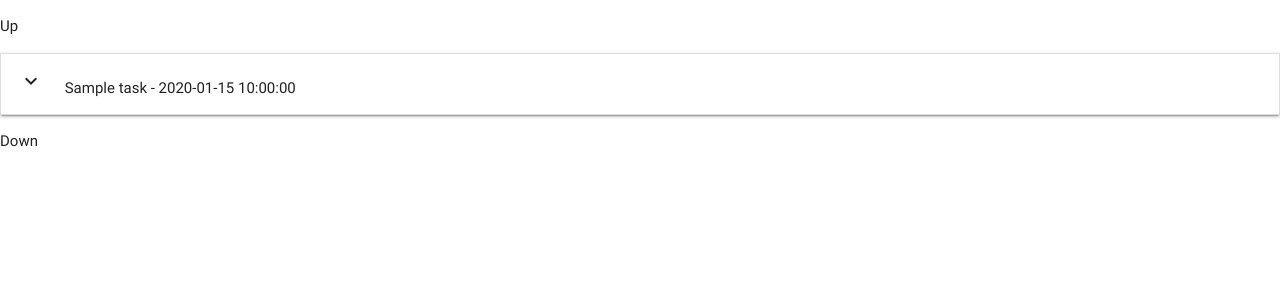
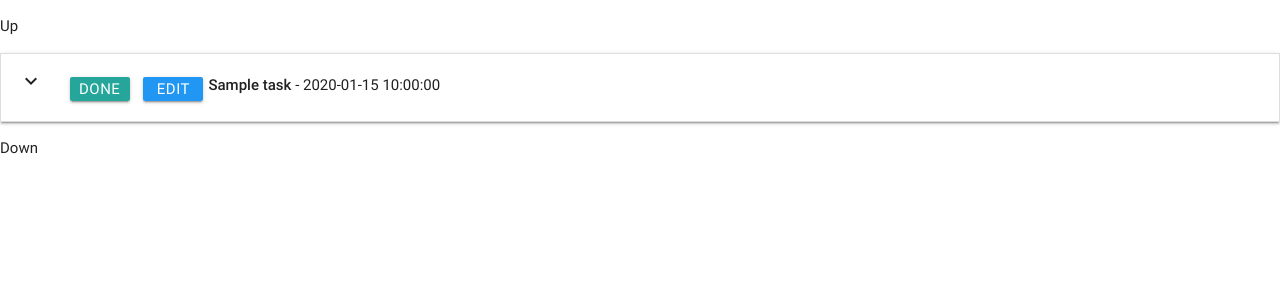
Before and after one commit to Dom-888/Data-Centric-Mini-Project, a Flask app: template templates/tasks.html in a window 1280 px wide. Shown: the top 300 px of the page. Run offline with Flask 2, Linux system fonts and the light colour scheme; the template is opened without the code that fills it: most values are stand-ins (such as "Sample title", 1, 10 or a date in 2020); some libraries are stand-ins or nearby versions.

Commit message:
Add 'Edit' and 'Done' buttons in task.html

```diff
--- a/app.py
+++ b/app.py
@@ -13,9 +13,9 @@ mongo = PyMongo(app)
 
 
 @app.route('/')
-# @app.route('/get_tasks')
-# def get_tasks():
-#     return render_template("tasks.html", tasks=mongo.db.tasks.find())
+@app.route('/get_tasks')
+def get_tasks():
+    return render_template("tasks.html", tasks=mongo.db.tasks.find())
 
 
 @app.route('/add_task')
--- a/static/css/style.css
+++ b/static/css/style.css
@@ -0,0 +1,11 @@
+.btn-small {
+    height: 24px;
+    width: 60px;
+    line-height: 24px;
+    margin: 5px;
+    padding: 0 0.5em;
+}
+
+.task_header {
+    margin-top: 5px;
+}
--- a/templates/tasks.html
+++ b/templates/tasks.html
@@ -3,9 +3,13 @@
         {% for task in tasks %}
         <li>
             <div class="collapsible-header">
-
-                <div class=" task_header col s9">
-                    <i class="material-icons">expand_more</i> {{task.task_name}} - {{task.due_date}}
+                <div class="col s3">
+                    <i class="material-icons">expand_more</i>
+                    <a class="waves-effect waves-light btn btn-small">Done</a>
+                    <a class="waves-effect waves-light btn btn-small blue">Edit</a>
+                </div>
+                <div class="task_header col s9">
+                     <strong>{{task.task_name}}</strong> - {{task.due_date}}
                 </div>
             </div>
             <div class="collapsible-body">
```
